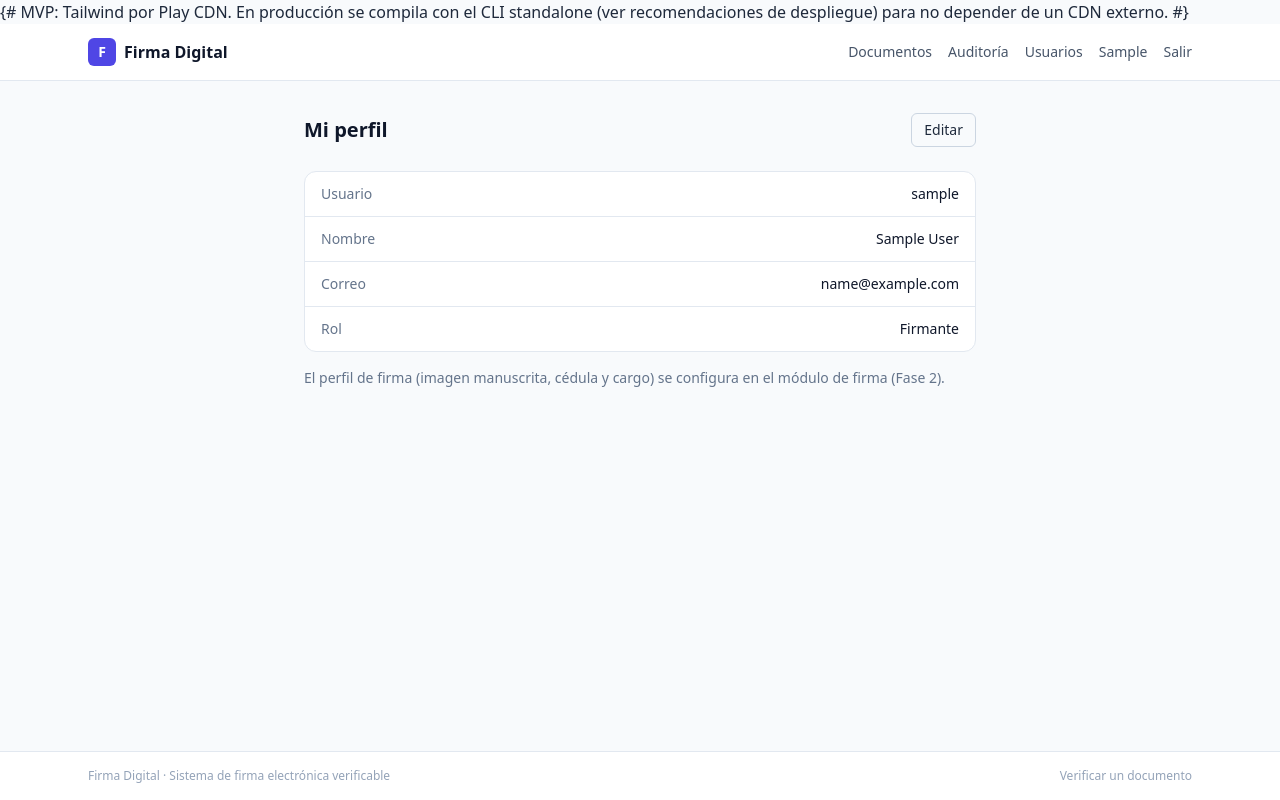
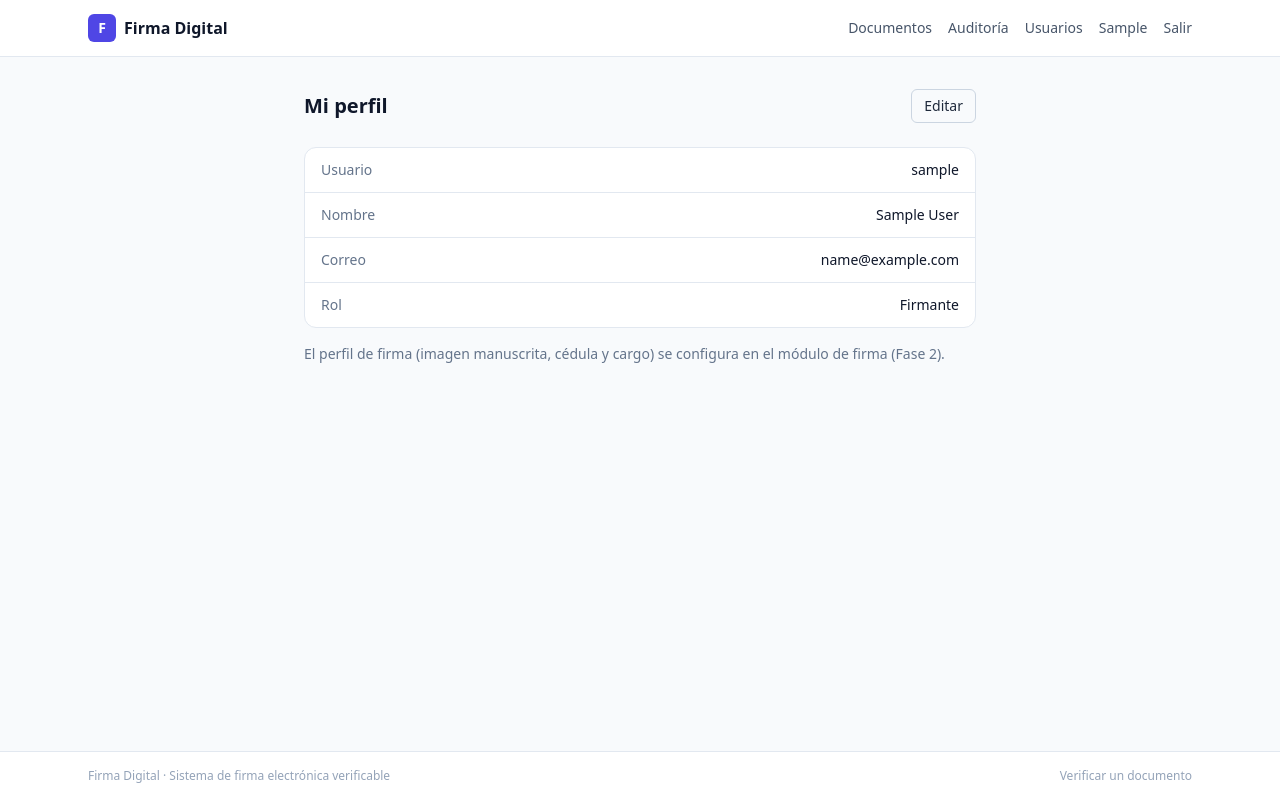
Before and after one commit to rapanuti/firma-digital, a Django app: page /accounts/perfil/ in a window 1280 px wide. Run offline with Django 5.2, Linux system fonts and the light colour scheme; the visitor is signed in with stand-in values (Sample User, id 1); some libraries are stand-ins or nearby versions.

Commit message:
fix: ocultar comentario de Tailwind visible en todas las páginas
Los comentarios {# #} de Django son de una sola línea; el de varias líneas
se mostraba como texto. Se cambia a {% comment %}.

Co-Authored-By: Claude Opus 5.5 <noreply@anthropic.com>

```diff
--- a/templates/base.html
+++ b/templates/base.html
@@ -6,8 +6,8 @@
     <meta name="viewport" content="width=device-width, initial-scale=1.0">
     <title>{% block title %}Firma Digital{% endblock %}</title>
 
-    {# MVP: Tailwind por Play CDN. En producción se compila con el CLI standalone
-       (ver recomendaciones de despliegue) para no depender de un CDN externo. #}
+    {% comment %}MVP: Tailwind por Play CDN. En producción se compila con el CLI standalone
+       (ver recomendaciones de despliegue) para no depender de un CDN externo.{% endcomment %}
     <script src="https://cdn.tailwindcss.com"></script>
     <script>
         tailwind.config = {
```
